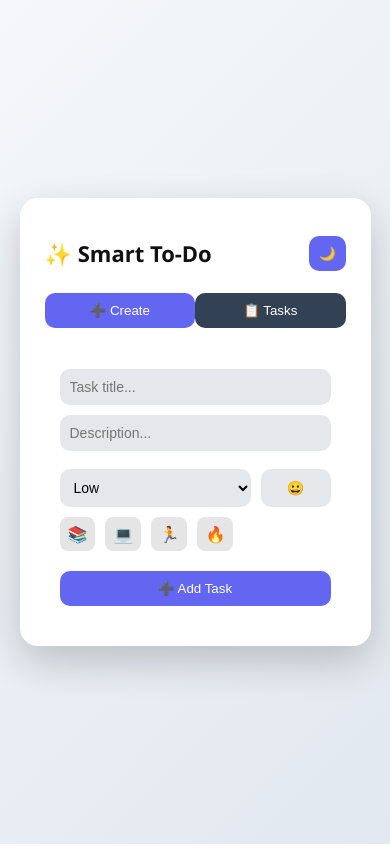
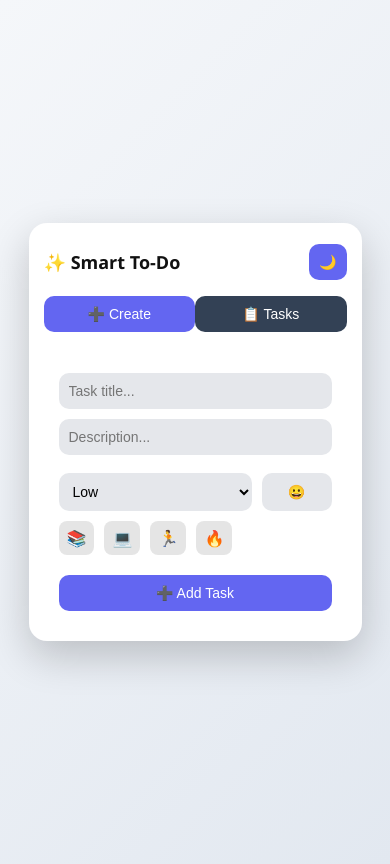
Before and after one commit to Dronzer001/Todo-app, a plain HTML site: page index.html in a window 390 px wide. Both pictures are taken after a click on the button "🚀 Get Started". Drawn offline with nearby package versions, Linux system fonts and the light colour scheme.

Commit message:
Update style.css

```diff
--- a/style.css
+++ b/style.css
@@ -25,11 +25,10 @@ body {
 
   display: flex;
   justify-content: center;
-  align-items: center;   /* CENTER vertically */
-  height: 100vh;         /* FULL SCREEN */
-  overflow: hidden;      /* REMOVE SCROLL */
+  align-items: center;
 
-  transition: 0.3s;
+  min-height: 100vh;
+  padding: 10px;
 }
 
 .dark body {
@@ -37,7 +36,8 @@ body {
 }
 
 .app {
-  width: 380px;
+  width: 100%;
+  max-width: 420px;
   background: var(--card);
   padding: 25px;
   border-radius: 18px;
@@ -484,3 +484,16 @@ li:hover {
     transform: translateY(0);
   }
 }
+@media (max-width: 480px) {
+  .app {
+    padding: 15px;
+  }
+
+  header h1 {
+    font-size: 18px;
+  }
+
+  button {
+    font-size: 14px;
+  }
+}
```
